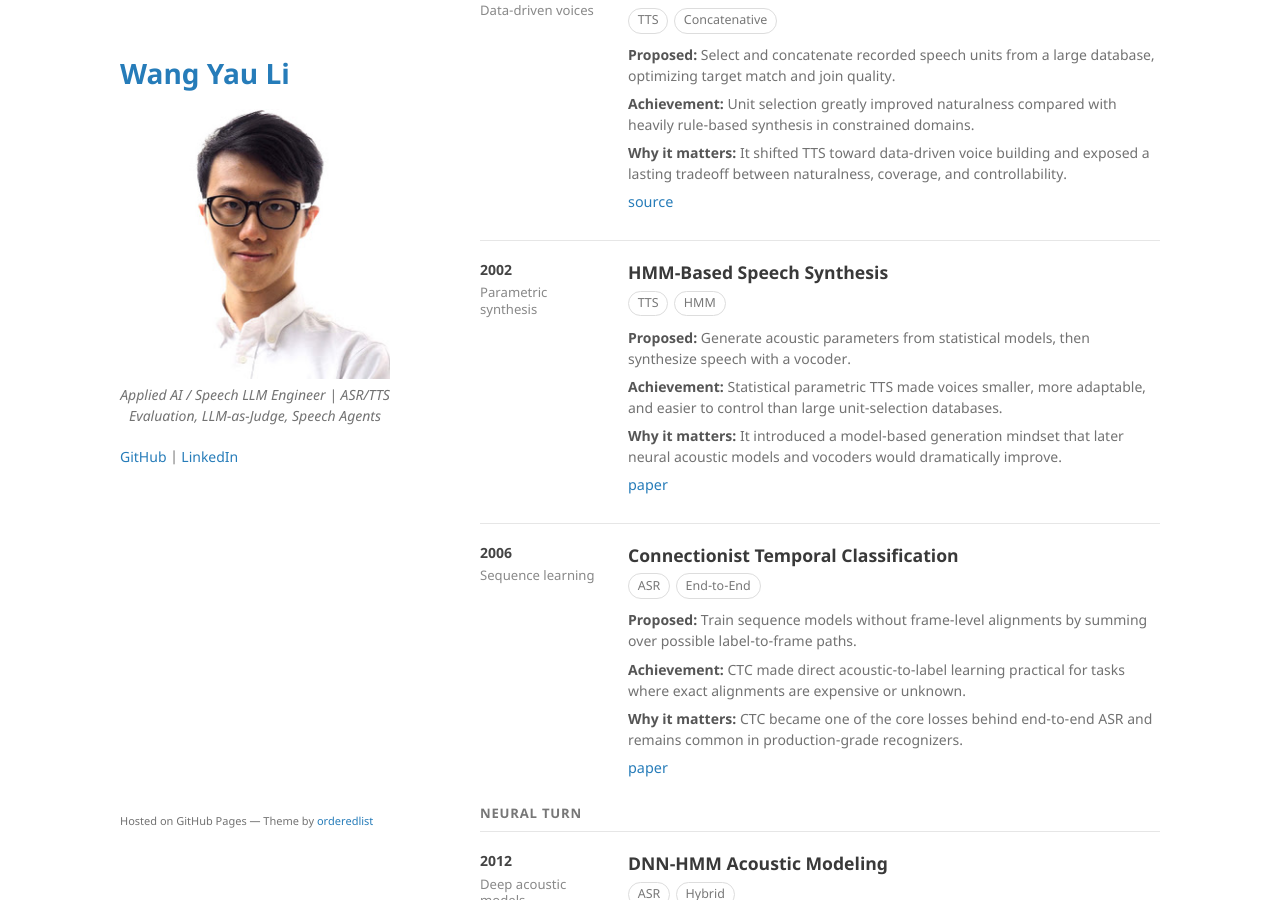
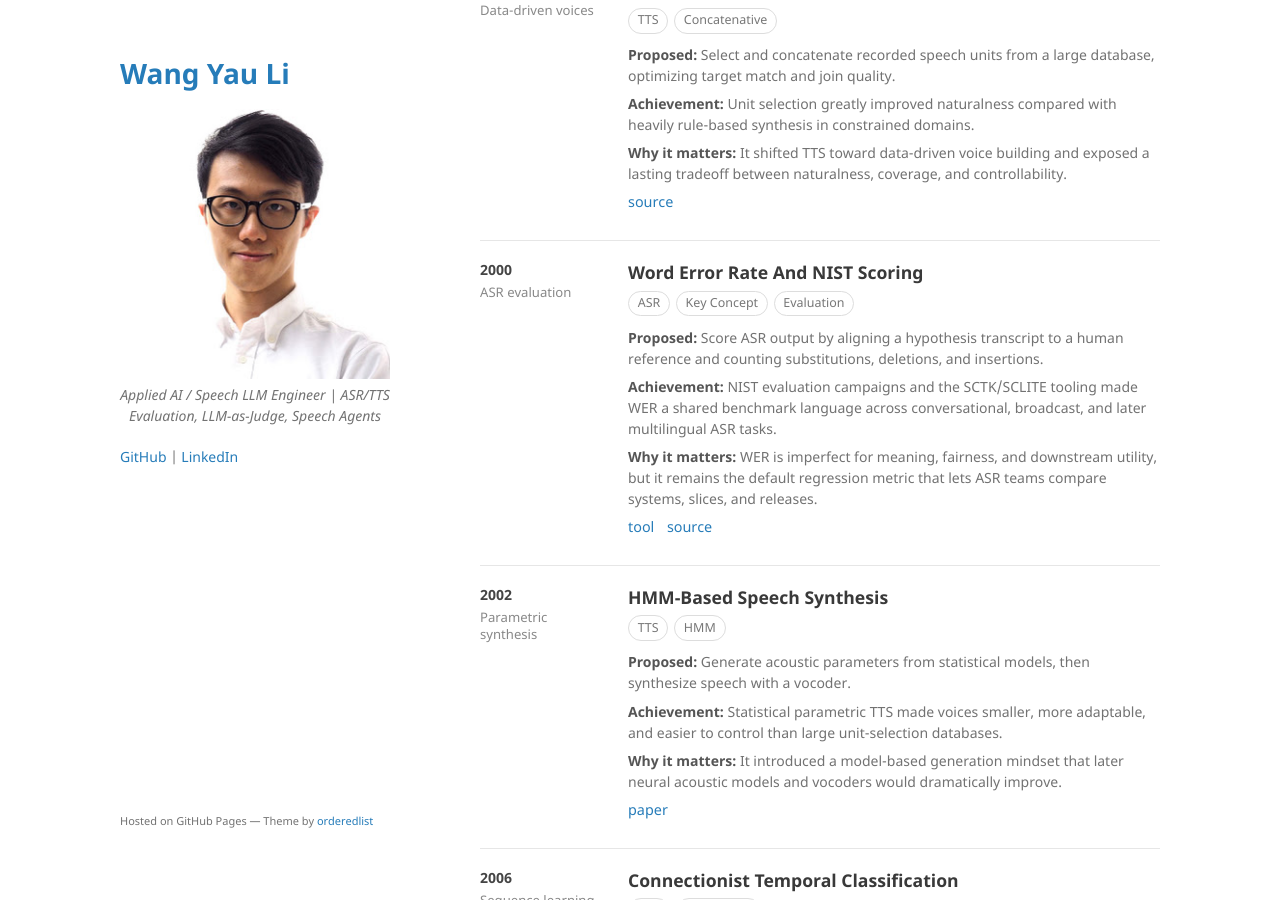
Before and after one commit to kennethli319/kennethli319.github.io, a Jekyll site: the page built from speech-timeline.md, in a window 1280 px wide and 900 px high, scrolled down 2782 px. Built offline with Jekyll 4.4.1, drawn with Linux system fonts in a browser that asks for light colours.

Commit message:
Add WER evaluation milestone

```diff
--- a/speech-timeline.md
+++ b/speech-timeline.md
@@ -252,6 +252,21 @@ title: Speech Timeline
     <p><strong>Achievement:</strong> Unit selection greatly improved naturalness compared with heavily rule-based synthesis in constrained domains.</p>
     <p><strong>Why it matters:</strong> It shifted TTS toward data-driven voice building and exposed a lasting tradeoff between naturalness, coverage, and controllability.</p>
     <p class="speech-source"><a href="https://www.cstr.ed.ac.uk/projects/festival/manual/festival_16.html">source</a></p>
+  </div>
+</section>
+
+<section class="speech-row">
+  <aside class="speech-year">
+    2000
+    <div class="speech-kicker">ASR evaluation</div>
+  </aside>
+  <div class="speech-body">
+    <h2>Word Error Rate And NIST Scoring</h2>
+    <div class="speech-meta"><span class="speech-tag">ASR</span><span class="speech-tag">Key Concept</span><span class="speech-tag">Evaluation</span></div>
+    <p><strong>Proposed:</strong> Score ASR output by aligning a hypothesis transcript to a human reference and counting substitutions, deletions, and insertions.</p>
+    <p><strong>Achievement:</strong> NIST evaluation campaigns and the SCTK/SCLITE tooling made WER a shared benchmark language across conversational, broadcast, and later multilingual ASR tasks.</p>
+    <p><strong>Why it matters:</strong> WER is imperfect for meaning, fairness, and downstream utility, but it remains the default regression metric that lets ASR teams compare systems, slices, and releases.</p>
+    <p class="speech-source"><a href="https://github.com/usnistgov/SCTK/blob/master/doc/sclite.htm">tool</a> <a href="https://www.nist.gov/itl/iad/mltg/tools">source</a></p>
   </div>
 </section>
 
```
